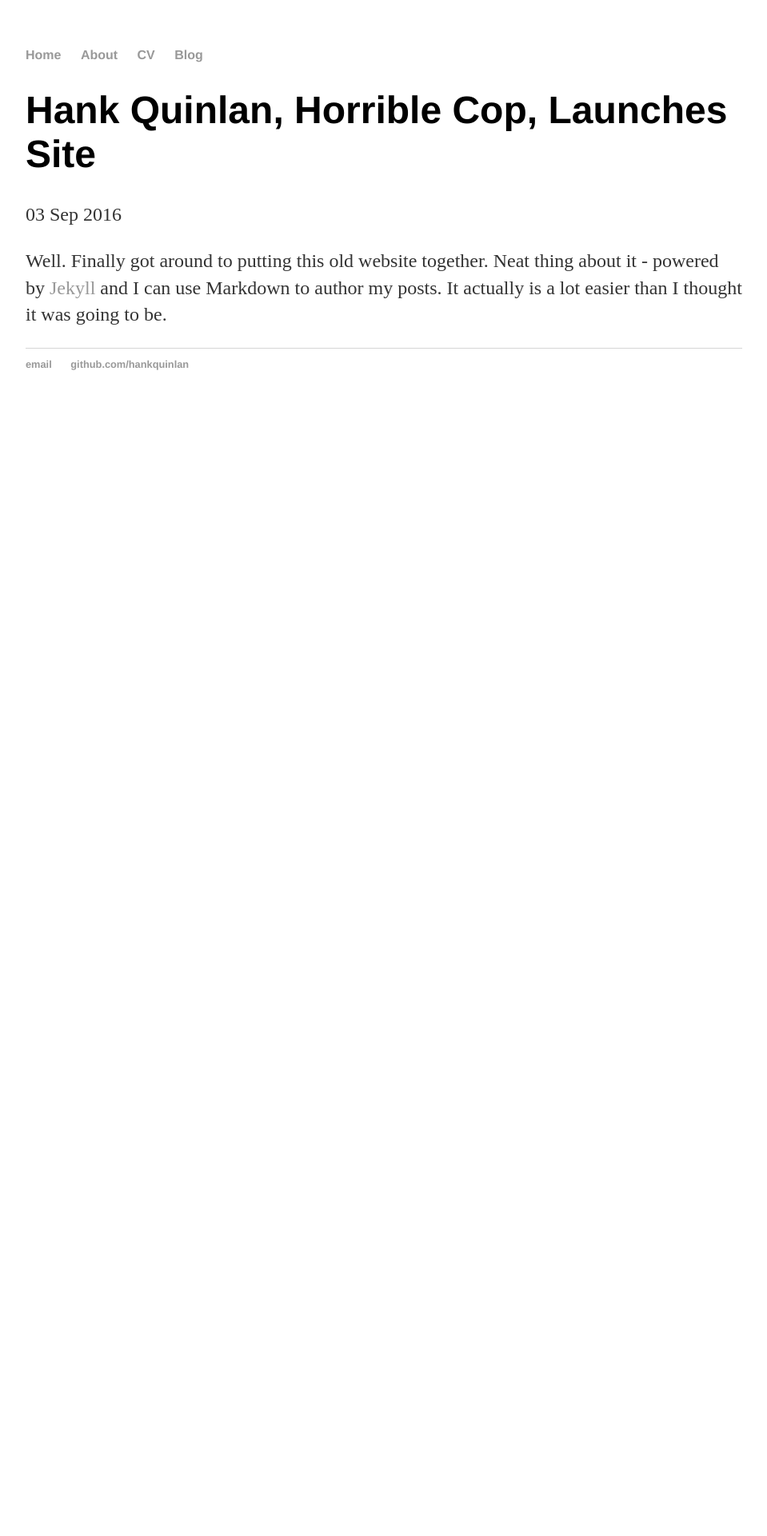
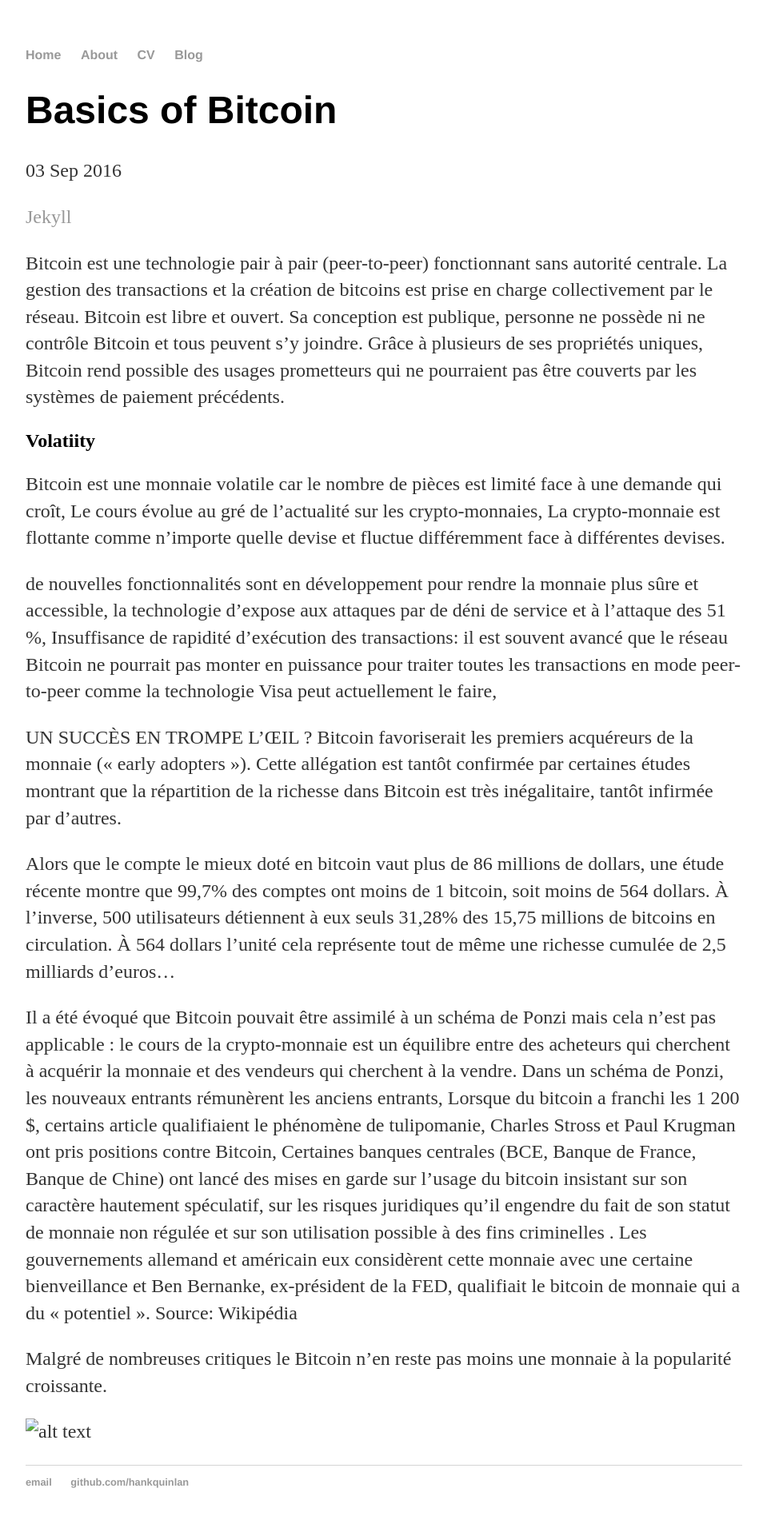
Before and after one commit to skad94/skad94.github.io, a Jekyll site: the page built from _posts/2016-09-03-basics-bitcoin.md, in a window 1280 px wide. Shown: the whole page at 80% size, without its empty margins (160-1119 px from the left). Built offline with Jekyll 4.4.1, drawn with Linux system fonts in a browser that asks for light colours; before the commit the page ends 900 px from its top, so only the background shows below that.

Commit message:
first post (draft)

```diff
--- a/_posts/2016-09-03-basics-bitcoin.md
+++ b/_posts/2016-09-03-basics-bitcoin.md
@@ -1,7 +1,35 @@
 ---
 layout: post
-title: "Hank Quinlan, Horrible Cop, Launches Site"
+title: "Basics of Bitcoin"
 date: 2016-09-03
 ---
 
-Well. Finally got around to putting this old website together. Neat thing about it - powered by [Jekyll](http://jekyllrb.com) and I can use Markdown to author my posts. It actually is a lot easier than I thought it was going to be.
+[Jekyll](http://jekyllrb.com)
+
+Bitcoin est une technologie pair à pair (peer-to-peer) fonctionnant sans autorité centrale. La gestion des transactions et la création de bitcoins est prise en charge collectivement par le réseau. Bitcoin est libre et ouvert. Sa conception est publique, personne ne possède ni ne contrôle Bitcoin et tous peuvent s'y joindre. Grâce à plusieurs de ses propriétés uniques, Bitcoin rend possible des usages prometteurs qui ne pourraient pas être couverts par les systèmes de paiement précédents.
+
+## Volatiity
+
+Bitcoin est une monnaie volatile car le nombre de pièces est limité face à une demande qui croît,
+Le cours évolue au gré de l'actualité sur les crypto-monnaies,
+La crypto-monnaie est flottante comme n'importe quelle devise et fluctue différemment face à différentes devises.
+
+de nouvelles fonctionnalités sont en développement pour rendre la monnaie plus sûre et accessible,
+la technologie d'expose aux attaques par de déni de service et à l'attaque des 51 %,
+Insuffisance de rapidité d'exécution des transactions: il est souvent avancé que le réseau Bitcoin ne pourrait pas monter en puissance pour traiter toutes les transactions en mode peer-to-peer comme la technologie Visa peut actuellement le faire,
+
+UN SUCCÈS EN TROMPE L'ŒIL ?
+Bitcoin favoriserait les premiers acquéreurs de la monnaie (« early adopters »). Cette allégation est tantôt confirmée par certaines études montrant que la répartition de la richesse dans Bitcoin est très inégalitaire, tantôt infirmée par d'autres.
+
+Alors que le compte le mieux doté en bitcoin vaut plus de 86 millions de dollars, une étude récente montre que 99,7% des comptes ont moins de 1 bitcoin, soit moins de 564 dollars. À l'inverse, 500 utilisateurs détiennent à eux seuls 31,28% des 15,75 millions de bitcoins en circulation. À 564 dollars l'unité cela représente tout de même une richesse cumulée de 2,5 milliards d'euros...
+
+Il a été évoqué que Bitcoin pouvait être assimilé à un schéma de Ponzi mais cela n'est pas applicable : le cours de la crypto-monnaie est un équilibre entre des acheteurs qui cherchent à acquérir la monnaie et des vendeurs qui cherchent à la vendre. Dans un schéma de Ponzi, les nouveaux entrants rémunèrent les anciens entrants,
+Lorsque du bitcoin a franchi les 1 200 \$, certains article qualifiaient le phénomène de tulipomanie,
+Charles Stross et Paul Krugman ont pris positions contre Bitcoin,
+Certaines banques centrales (BCE, Banque de France, Banque de Chine) ont lancé des mises en garde sur l'usage du bitcoin insistant sur son caractère hautement spéculatif, sur les risques juridiques qu'il engendre du fait de son statut de monnaie non régulée et sur son utilisation possible à des fins criminelles .
+Les gouvernements allemand et américain eux considèrent cette monnaie avec une certaine bienveillance et Ben Bernanke, ex-président de la FED, qualifiait le bitcoin de monnaie qui a du « potentiel ».
+Source: Wikipédia
+
+Malgré de nombreuses critiques le Bitcoin n'en reste pas moins une monnaie à la popularité croissante.
+
+![alt text](coindesk-bpi-chart.png "Bitcoin price from 2010 to 2016")
```
